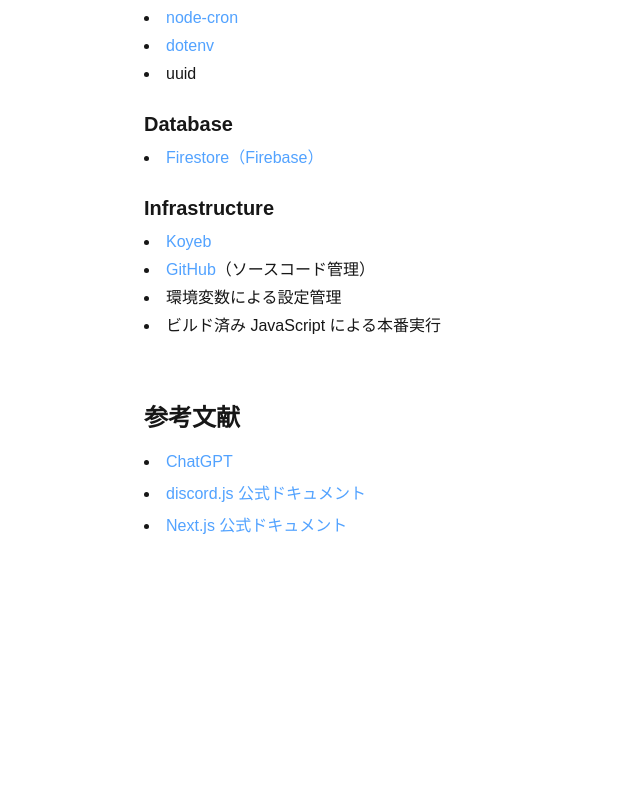
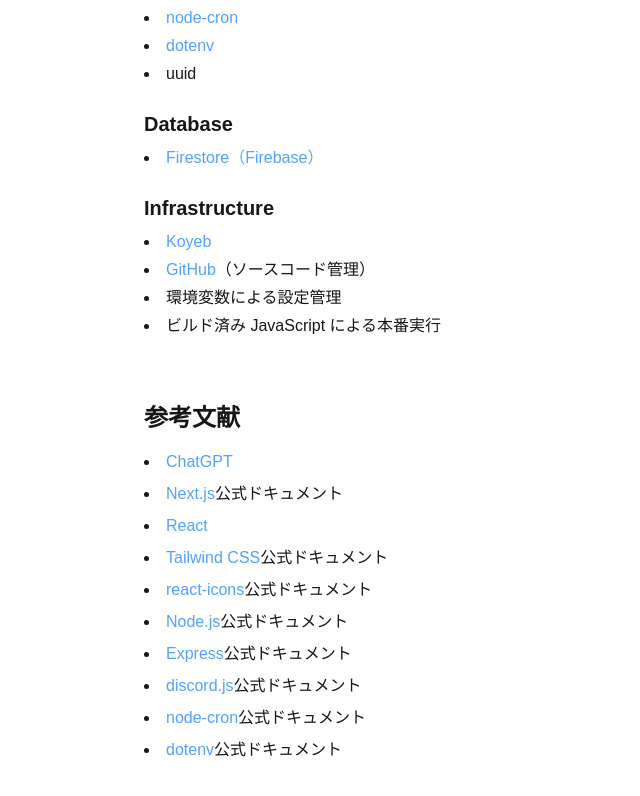
Before and after one commit to Kaiser05gg/DiscordPollBpt-front, a Next.js app: page /docs in a window 1280 px wide. Shown: the part 1386-2182 px from the top of the page, without its empty margins (0-640 px from the left). Before the commit the page ends 2012 px from the top, so only its background shows below. Built offline with nearby package versions, Linux system fonts and the light colour scheme.

Commit message:
refactor:参考文献の追加およびlinkの設定

```diff
--- a/src/app/docs/_components/ReferencesSection.tsx
+++ b/src/app/docs/_components/ReferencesSection.tsx
@@ -10,14 +10,43 @@
           <ExternalLink href="https://chat.openai.com/">ChatGPT</ExternalLink>
         </li>
         <li>
-          <ExternalLink href="https://discord.js.org/">
-            discord.js 公式ドキュメント
-          </ExternalLink>
+          <ExternalLink href="https://nextjs.org/">Next.js</ExternalLink>
+          公式ドキュメント
         </li>
         <li>
-          <ExternalLink href="https://nextjs.org/docs">
-            Next.js 公式ドキュメント
+          <ExternalLink href="https://ja.react.dev/">React</ExternalLink>
+        </li>
+        <li>
+          <ExternalLink href="https://tailwindcss.com/">
+            Tailwind CSS
           </ExternalLink>
+          公式ドキュメント
+        </li>
+        <li>
+          <ExternalLink href="https://react-icons.github.io/react-icons/">
+            react-icons
+          </ExternalLink>
+          公式ドキュメント
+        </li>
+        <li>
+          <ExternalLink href="https://nodejs.org/ja">Node.js</ExternalLink>
+          公式ドキュメント
+        </li>
+        <li>
+          <ExternalLink href="https://discord.js.org/">Express</ExternalLink>
+          公式ドキュメント
+        </li>
+        <li>
+          <ExternalLink href="https://discord.js.org/">discord.js</ExternalLink>
+          公式ドキュメント
+        </li>
+        <li>
+          <ExternalLink href="https://nodecron.com/">node-cron</ExternalLink>
+          公式ドキュメント
+        </li>
+        <li>
+          <ExternalLink href="https://www.dotenv.org/">dotenv</ExternalLink>
+          公式ドキュメント
         </li>
       </ul>
     </section>
```
